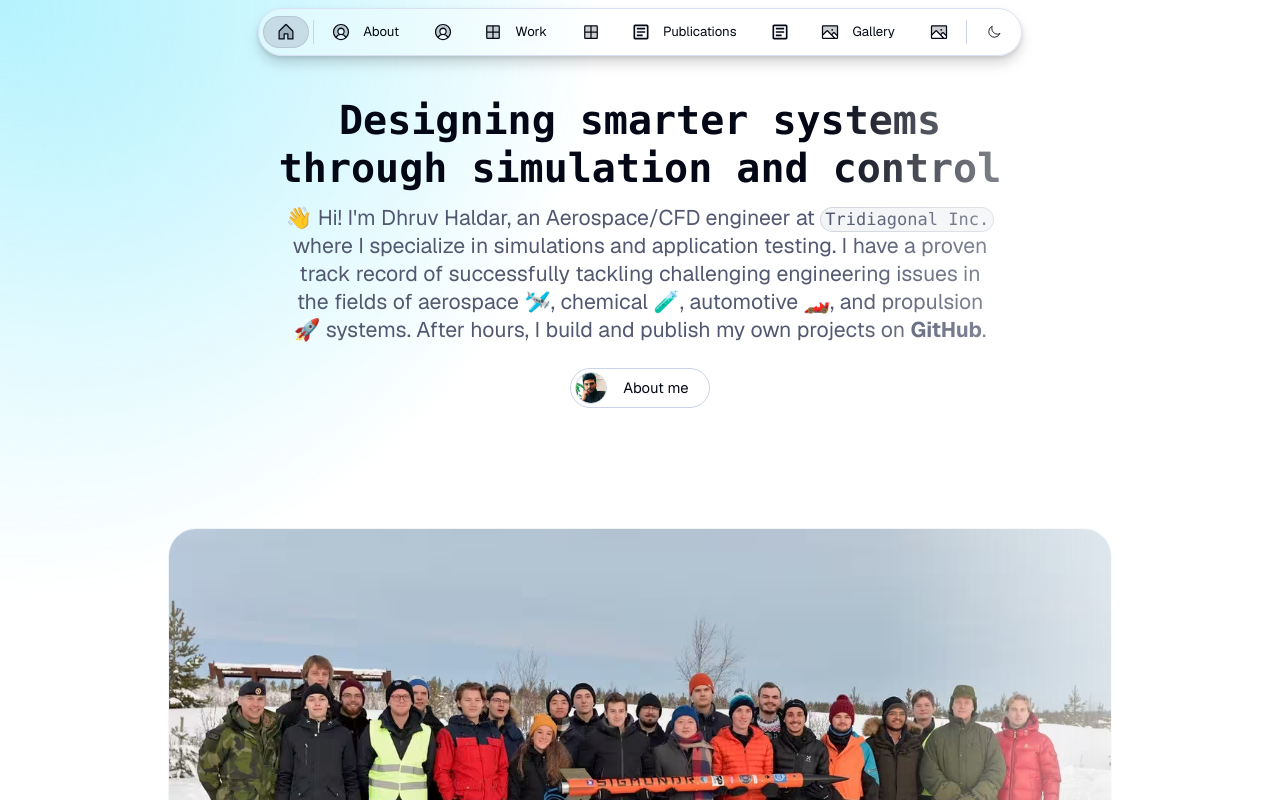
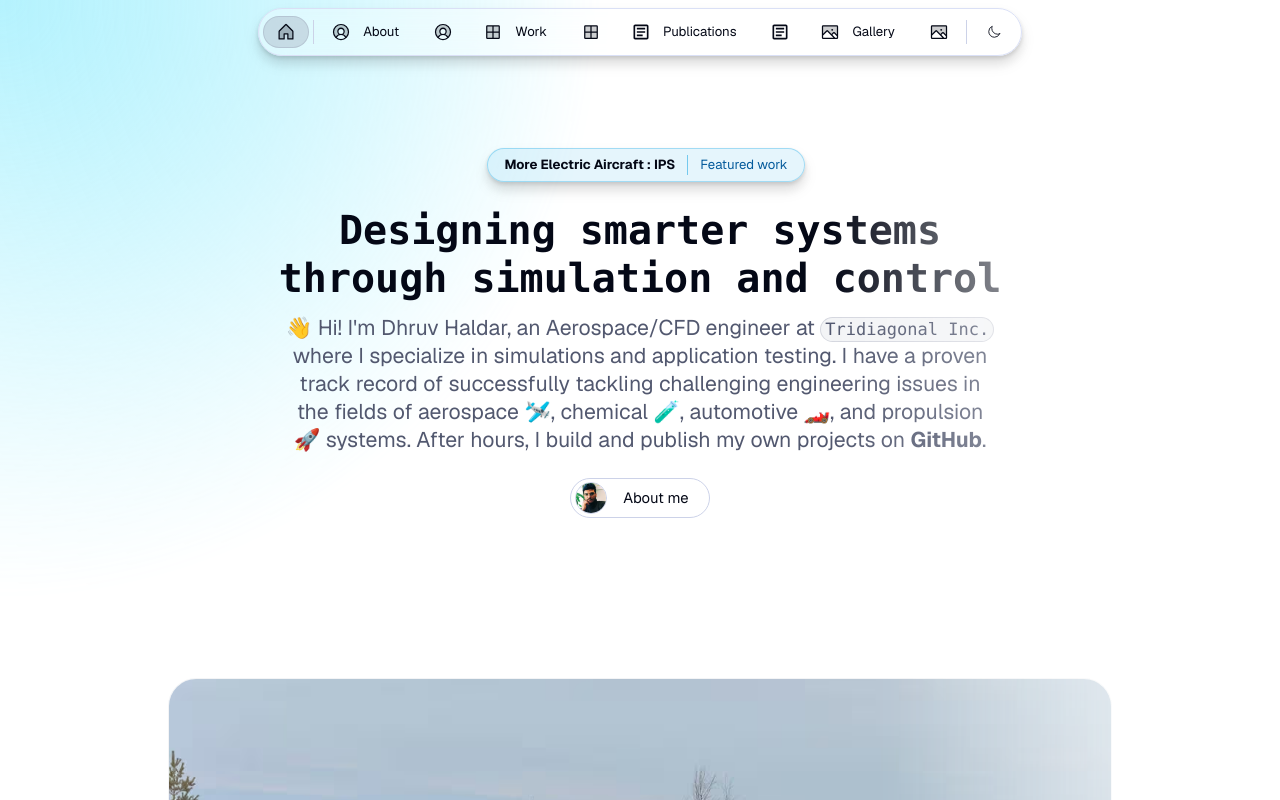
Before and after one commit to dhruvhaldar/portfolio, a Next.js app: page / in a window 1280 px wide. Shown: the top 800 px of the page. Built offline with nearby package versions, Linux system fonts and the light colour scheme.

Commit message:
Add featured work

```diff
--- a/src/app/page.tsx
+++ b/src/app/page.tsx
@@ -1,5 +1,5 @@
 import Script from 'next/script';
-import { Heading, Flex, Text, Button, Avatar, RevealFx, Column, Row } from "@/once-ui/components";
+import { Heading, Flex, Text, Button, Avatar, RevealFx, Column, Row, Badge } from "@/once-ui/components";
 import { Projects } from "@/components/work/Projects";
 import { baseURL, routes } from "@/app/resources";
 import { home, about, person } from "@/app/resources/content";
@@ -77,8 +77,30 @@ export default function Home() {
       />
 
       {/* Hero Section */}
-      <Column fillWidth paddingY="l" horizontal="center" gap="m">
+      <Column fillWidth paddingY="xl" horizontal="center" gap="m">
         <Column maxWidth="s" horizontal="center" align="center">
+          {home.featured.display && (
+            <RevealFx
+              fillWidth
+              horizontal="center"
+              paddingTop="xs"
+              paddingBottom="m"
+              paddingLeft="12"
+            >
+              <Badge
+                background="brand-alpha-weak"
+                paddingX="12"
+                paddingY="4"
+                onBackground="neutral-strong"
+                textVariant="label-default-s"
+                arrow={false}
+                href={home.featured.href}
+              >
+                <Row paddingY="2">{home.featured.title}</Row>
+              </Badge>
+            </RevealFx>
+          )}
+
           <RevealFx translateY="4" fillWidth horizontal="center" paddingBottom="xs">
             <Heading wrap="balance" variant="display-strong-s">
               {home.headline}
--- a/src/app/resources/content.js
+++ b/src/app/resources/content.js
@@ -1,4 +1,5 @@
-import { InlineCode, RevealFx } from "@/once-ui/components";
+import { InlineCode, RevealFx, Row, Line } from "@/once-ui/components";
+import { Text } from "@/once-ui/components/Text";
 
 const person = {
   firstName: "Dhruv",
@@ -51,6 +52,19 @@ const home = {
       </span>
     </RevealFx>
   ),
+  featured: {
+    display: true,
+    title: (
+      <Row gap="12" vertical="center">
+        <strong className="ml-4">More Electric Aircraft : IPS</strong>{" "}
+        <Line background="brand-alpha-strong" vert height="20" />
+        <Text marginRight="4" onBackground="brand-medium">
+          Featured work
+        </Text>
+      </Row>
+    ),
+    href: "/publications/implementation-of-wing-ice-protection-in-mea",
+  },
   subline: (
     <>
       👋 Hi! I&apos;m Dhruv Haldar, an Aerospace/CFD engineer at{" "}
```
